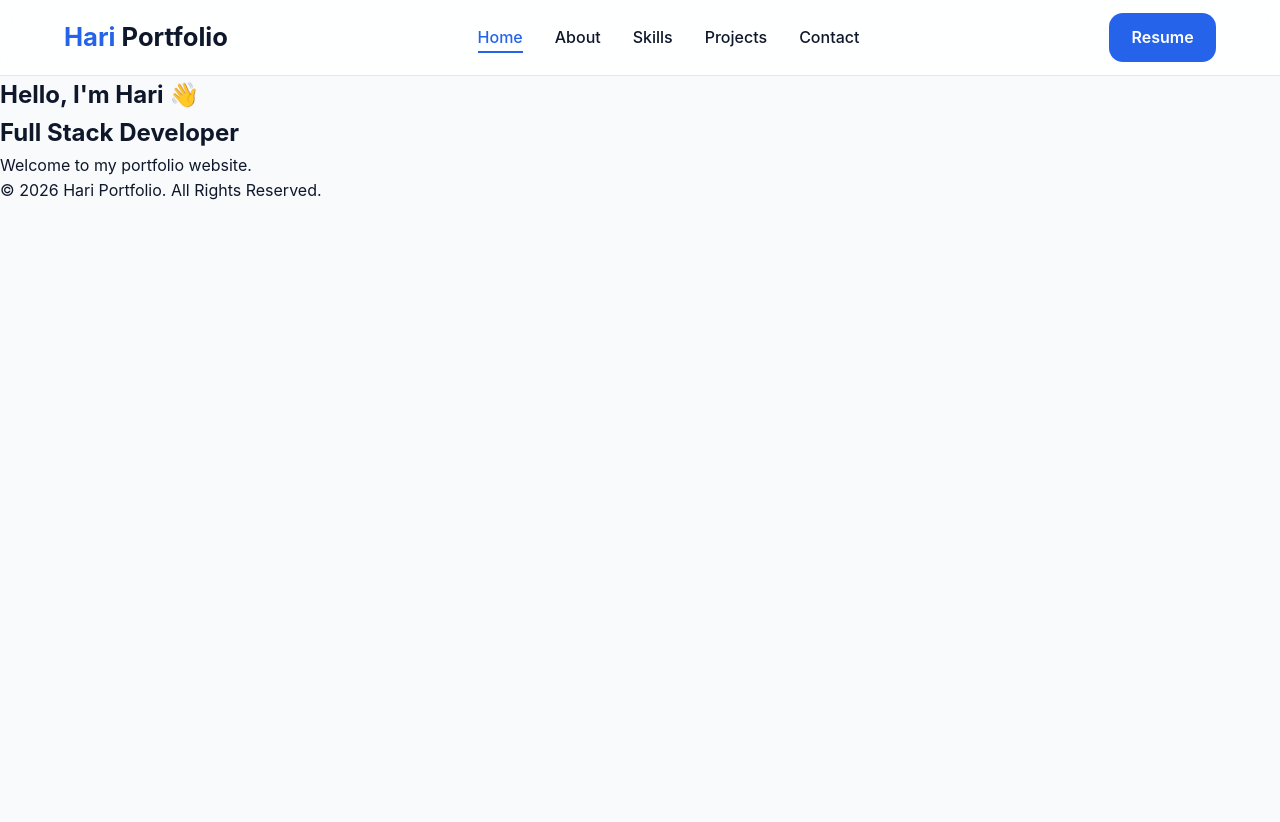
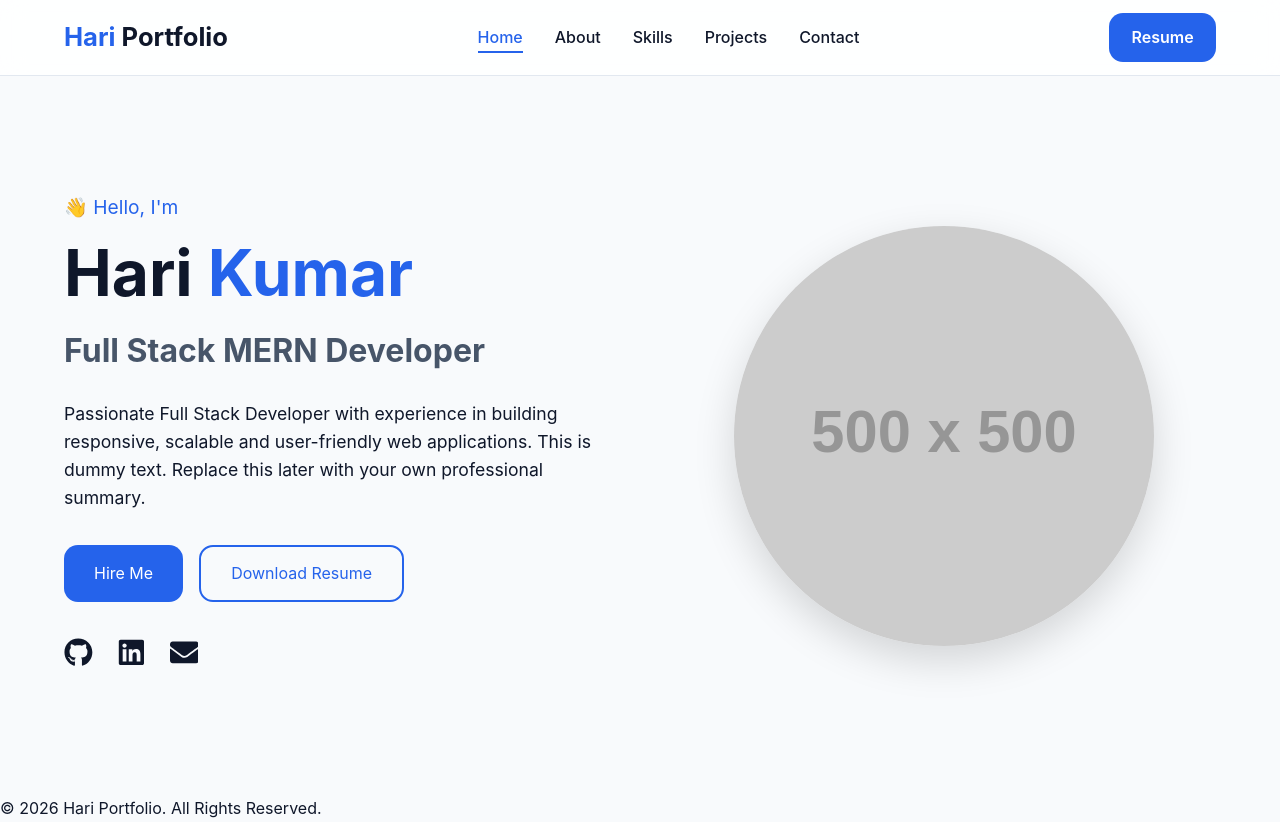
Before and after one commit to hari-hara-sudhan0604/personal_protfoliio, a React (Vite) app: page / in a window 1280 px wide. Before the commit the page ends 800 px from the top, so only its background shows below. Built offline with nearby package versions, Linux system fonts and the light colour scheme.

Commit message:
Build hero section with professional layout

```diff
--- a/src/Pages/Home/Home.jsx
+++ b/src/Pages/Home/Home.jsx
@@ -1,14 +1,10 @@
+import Hero from "../../components/Hero/Hero";
+
 function Home() {
   return (
-    <section>
-      <h1>Hello, I'm Hari 👋</h1>
-
-      <h2>Full Stack Developer</h2>
-
-      <p>
-        Welcome to my portfolio website.
-      </p>
-    </section>
+     <>
+      <Hero />
+    </>
   );
 }
 
--- /dev/null
+++ b/src/components/Hero/Hero.css
@@ -0,0 +1,166 @@
+@import "../../styles/variables.css";
+@import "../../styles/layout.css";
+
+.hero{
+
+min-height:90vh;
+
+display:flex;
+
+align-items:center;
+
+}
+
+.hero-container{
+
+display:grid;
+
+grid-template-columns:repeat(2,1fr);
+
+gap:4rem;
+
+align-items:center;
+
+}
+
+.hero-greeting{
+
+font-size:1.2rem;
+
+color:var(--primary-color);
+
+margin-bottom:1rem;
+
+}
+
+.hero h1{
+
+font-size:4rem;
+
+line-height:1.1;
+
+margin-bottom:1rem;
+
+}
+
+.hero h1 span{
+
+color:var(--primary-color);
+
+}
+
+.hero h2{
+
+font-size:2rem;
+
+color:var(--text-secondary);
+
+margin-bottom:1.5rem;
+
+}
+
+.hero-description{
+
+max-width:550px;
+
+margin-bottom:2rem;
+
+font-size:1.1rem;
+
+}
+
+.hero-buttons{
+
+display:flex;
+
+gap:1rem;
+
+margin-bottom:2rem;
+
+}
+
+.primary-btn{
+
+padding:14px 30px;
+
+background:var(--primary-color);
+
+color:white;
+
+border-radius:var(--border-radius);
+
+transition:var(--transition);
+
+}
+
+.primary-btn:hover{
+
+background:var(--primary-hover);
+
+transform:translateY(-3px);
+
+}
+
+.secondary-btn{
+
+padding:14px 30px;
+
+border:2px solid var(--primary-color);
+
+color:var(--primary-color);
+
+border-radius:var(--border-radius);
+
+transition:var(--transition);
+
+}
+
+.secondary-btn:hover{
+
+background:var(--primary-color);
+
+color:white;
+
+}
+
+.hero-social{
+
+display:flex;
+
+gap:1.5rem;
+
+font-size:1.8rem;
+
+}
+
+.hero-social a{
+
+transition:var(--transition);
+
+}
+
+.hero-social a:hover{
+
+color:var(--primary-color);
+
+transform:translateY(-4px);
+
+}
+
+.hero-image{
+
+display:flex;
+
+justify-content:center;
+
+}
+
+.hero-image img{
+
+width:420px;
+
+border-radius:50%;
+
+box-shadow:0 15px 40px rgba(0,0,0,.15);
+
+}
--- a/src/components/Hero/Hero.jsx
+++ b/src/components/Hero/Hero.jsx
@@ -1,9 +1,82 @@
-function Navbar() {
+import { FaGithub, FaLinkedin, FaEnvelope } from "react-icons/fa";
+import "./Hero.css";
+
+function Hero() {
   return (
-    <nav>
-      Hero
-    </nav>
+    <section className="hero section">
+      <div className="container hero-container">
+
+        {/* Left Content */}
+        <div className="hero-content">
+
+          <p className="hero-greeting">
+            👋 Hello, I'm
+          </p>
+
+          <h1>
+            Hari
+            <span> Kumar</span>
+          </h1>
+
+          <h2>
+            Full Stack MERN Developer
+          </h2>
+
+          <p className="hero-description">
+            Passionate Full Stack Developer with experience
+            in building responsive, scalable and user-friendly
+            web applications.
+
+            This is dummy text.
+
+            Replace this later with your own professional
+            summary.
+          </p>
+
+          <div className="hero-buttons">
+
+            <button className="primary-btn">
+              Hire Me
+            </button>
+
+            <button className="secondary-btn">
+              Download Resume
+            </button>
+
+          </div>
+
+          <div className="hero-social">
+
+            <a href="#">
+              <FaGithub />
+            </a>
+
+            <a href="#">
+              <FaLinkedin />
+            </a>
+
+            <a href="#">
+              <FaEnvelope />
+            </a>
+
+          </div>
+
+        </div>
+
+        {/* Right Content */}
+
+        <div className="hero-image">
+
+          <img
+            src="https://placehold.co/500x500"
+            alt="Hari Portfolio"
+          />
+
+        </div>
+
+      </div>
+    </section>
   );
 }
 
-export default Navbar;
+export default Hero;
```
